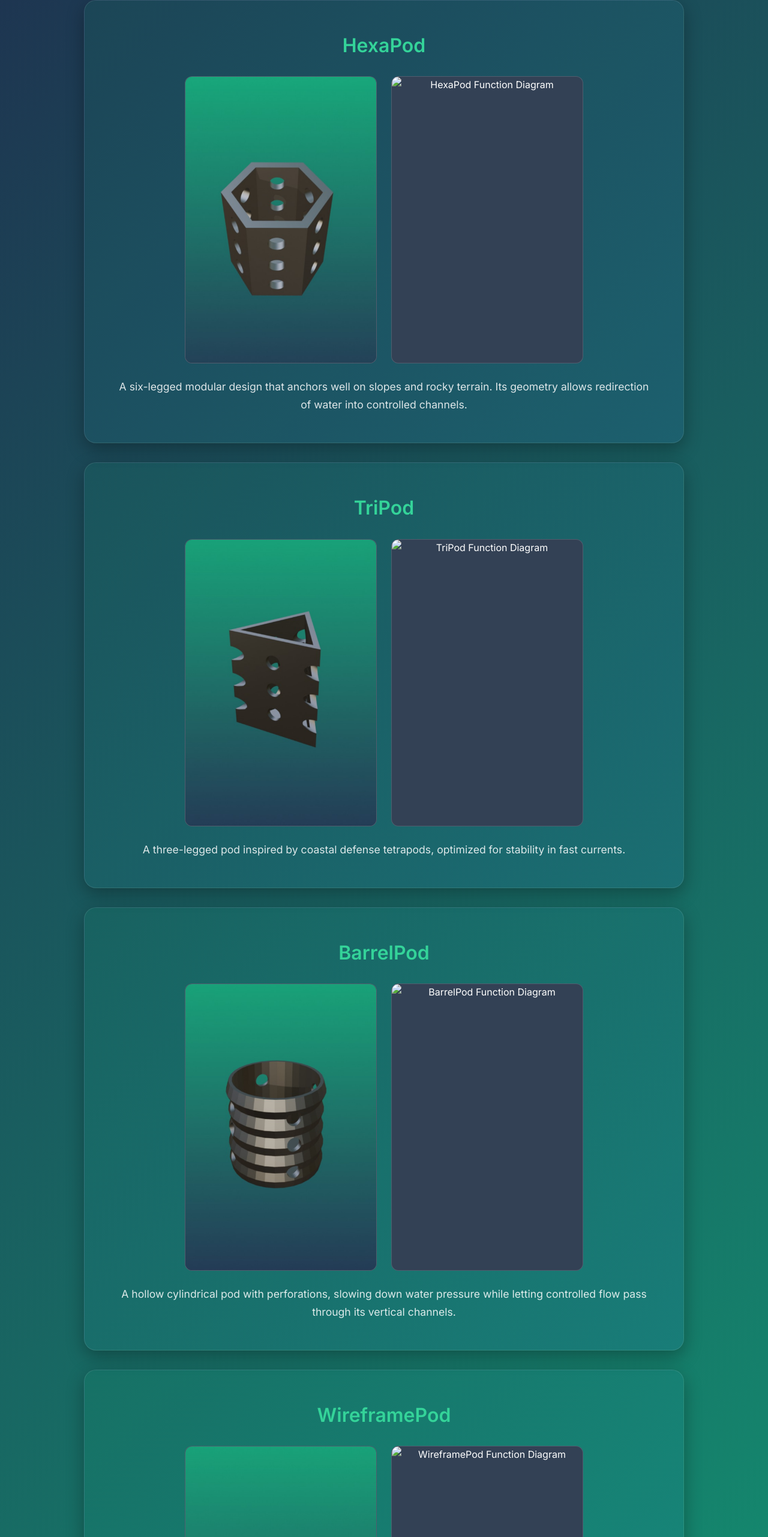
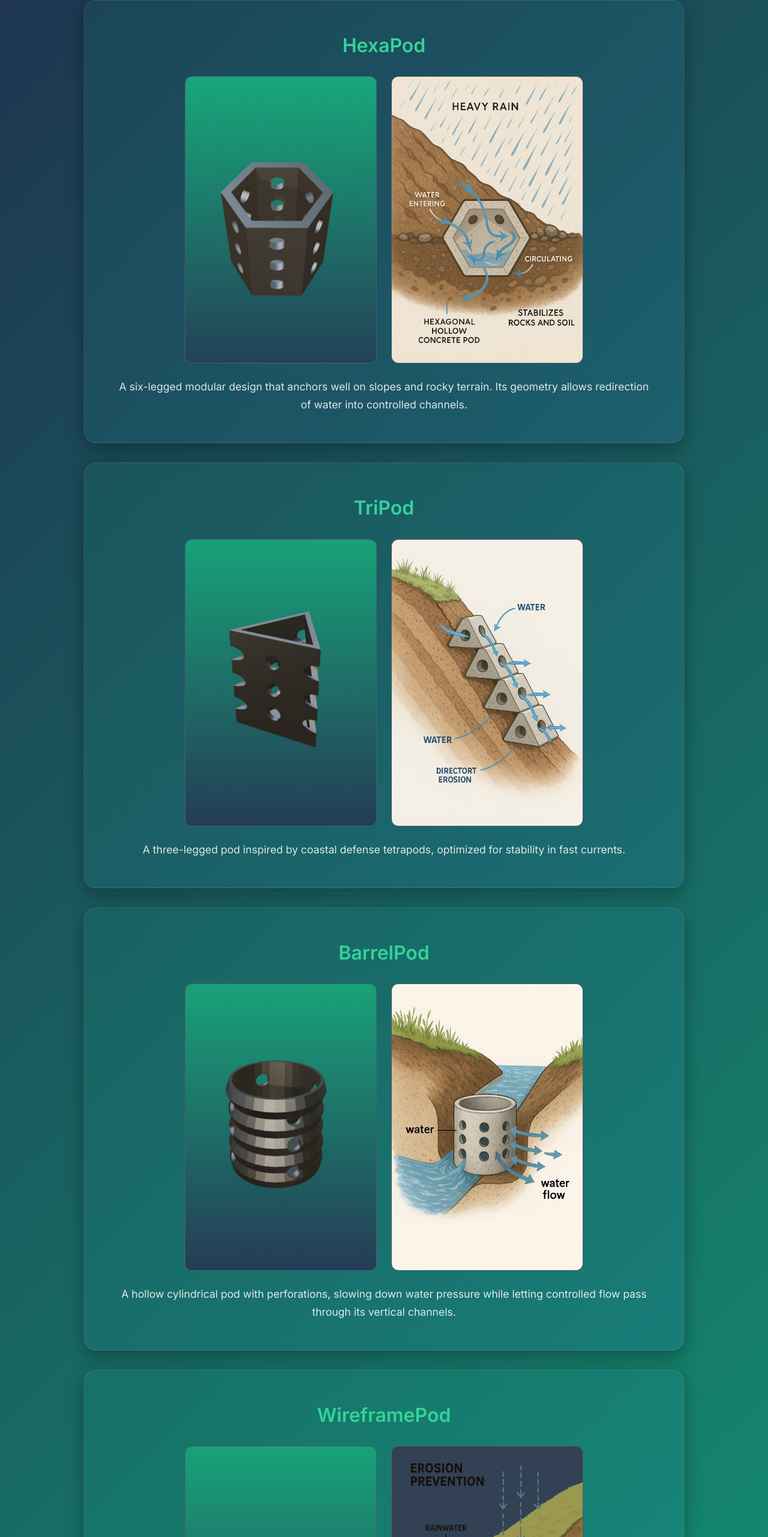
Before and after one commit to rimmi-sheikh/floodpoddesign, a website: page index.html in a window 1280 px wide. Shown: the part 1677-4240 px from the top of the page at 60% size. Drawn offline with Linux system fonts and the light colour scheme.

Commit message:
Update index.html

```diff
--- a/index.html
+++ b/index.html
@@ -37,7 +37,7 @@
         <h3>HexaPod</h3>
         <div class="pod-images">
           <img src="attached_assets/generated_images/1.png" alt="HexaPod CAD Design">
-          <img src="placeholder-hexa-diagram.jpg" alt="HexaPod Function Diagram">
+          <img src="attached_assets/generated_images/hexpod.jpg" alt="HexaPod Function Diagram">
         </div>
         <p class="pod-desc">
           A six-legged modular design that anchors well on slopes and rocky terrain.
@@ -50,7 +50,7 @@
         <h3>TriPod</h3>
         <div class="pod-images">
           <img src="attached_assets/generated_images/2.png" alt="TriPod CAD Design">
-          <img src="placeholder-tri-diagram.jpg" alt="TriPod Function Diagram">
+          <img src="attached_assets/generated_images/tripod.jpg" alt="TriPod Function Diagram">
         </div>
         <p class="pod-desc">
           A three-legged pod inspired by coastal defense tetrapods, optimized for stability in fast currents.
@@ -62,7 +62,7 @@
         <h3>BarrelPod</h3>
         <div class="pod-images">
           <img src="attached_assets/generated_images/3.png" alt="BarrelPod CAD Design">
-          <img src="placeholder-barrel-diagram.jpg" alt="BarrelPod Function Diagram">
+          <img src="attached_assets/generated_images/barrelpod.jpg" alt="BarrelPod Function Diagram">
         </div>
         <p class="pod-desc">
           A hollow cylindrical pod with perforations, slowing down water pressure
@@ -75,7 +75,7 @@
         <h3>WireframePod</h3>
         <div class="pod-images">
           <img src="attached_assets/generated_images/4.png" alt="WireframePod CAD Design">
-          <img src="placeholder-wire-diagram.jpg" alt="WireframePod Function Diagram">
+          <img src="attached_assets/generated_images/wireframepod.jpg" alt="WireframePod Function Diagram">
         </div>
         <p class="pod-desc">
           A lightweight cage-like structure that disperses energy while directing flow,
@@ -88,7 +88,7 @@
         <h3>FlatGridPod</h3>
         <div class="pod-images">
           <img src="attached_assets/generated_images/5.png" alt="FlatGridPod CAD Design">
-          <img src="placeholder-grid-diagram.jpg" alt="FlatGridPod Function Diagram">
+          <img src="attached_assets/generated_images/flatterrainpod.jpg" alt="FlatGridPod Function Diagram">
         </div>
         <p class="pod-desc">
           A flat panel with grid openings, designed to deflect water while filtering debris.
```
